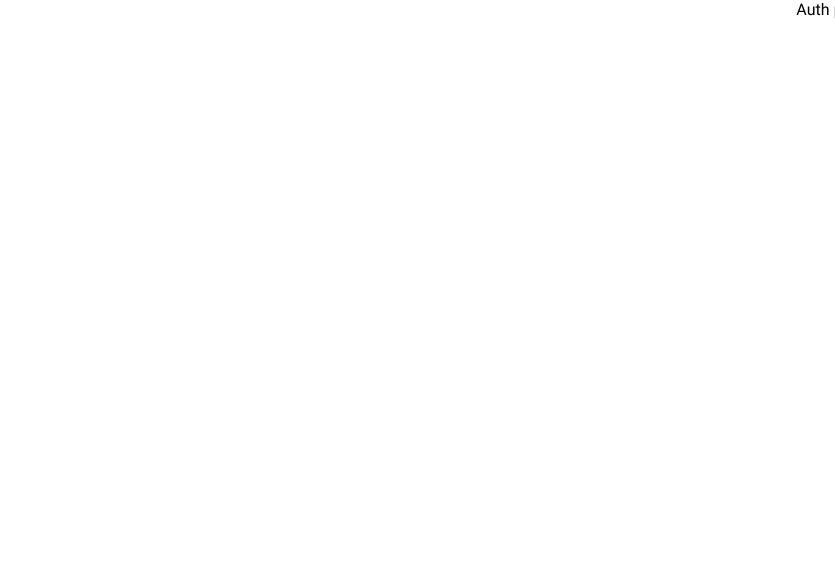
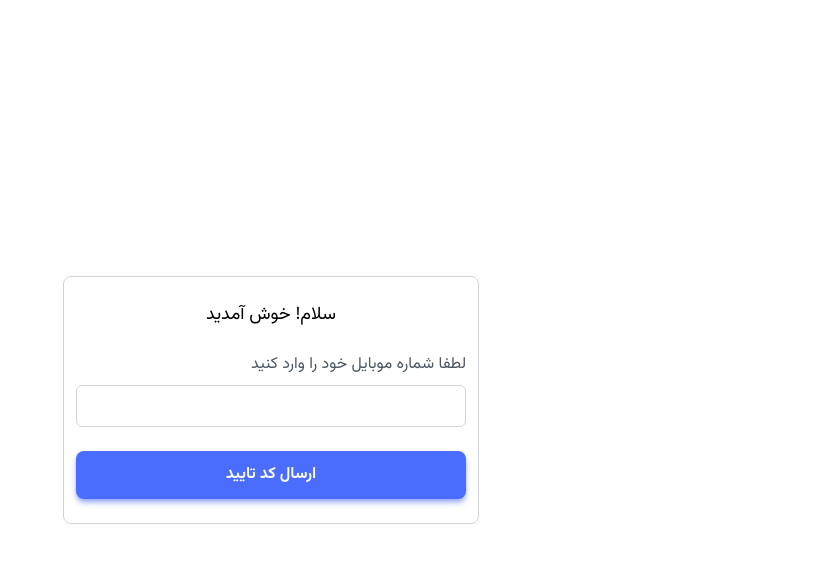
Before and after one commit to mahdi-q/Freelancing-App-Project, a React (Vite) app: page /auth in a window 1280 px wide. Shown: the top 562 px of the page, without its empty margins (445-1280 px from the left). Built offline with nearby package versions, Linux system fonts and the light colour scheme.

Commit message:
Create SendOTPForm component

```diff
--- a/eslint.config.js
+++ b/eslint.config.js
@@ -33,6 +33,7 @@ export default [
         'warn',
         { allowConstantExport: true },
       ],
+      "react/prop-types": "off"
     },
   },
 ]
--- /dev/null
+++ b/src/Features/Authentication/SendOTPForm.jsx
@@ -0,0 +1,22 @@
+import { useState } from "react";
+import TextFieldInput from "../../UI/TextFieldInput";
+
+function SendOTPForm() {
+  const [phoneNumber, setPhoneNumber] = useState("");
+
+  return (
+    <form className="mx-4 space-y-6 rounded-lg border border-secondary-300 px-3 py-6">
+      <h2 className="text-center text-lg">سلام! خوش آمدید</h2>
+
+      <TextFieldInput
+        label={"لطفا شماره موبایل خود را وارد کنید"}
+        name={"phoneNumber"}
+        value={phoneNumber}
+        onChange={(e) => setPhoneNumber(e.target.value)}
+      />
+
+      <button className="btn btn--primary w-full">ارسال کد تایید</button>
+    </form>
+  );
+}
+export default SendOTPForm;
--- a/src/Pages/Auth.jsx
+++ b/src/Pages/Auth.jsx
@@ -1,4 +1,10 @@
+import SendOTPForm from "../Features/Authentication/SendOTPForm";
+
 function Auth() {
-  return <div className="w-full sm:max-w-sm">Auth page</div>;
+  return (
+    <div className="absolute left-1/2 top-1/2 w-full -translate-x-1/2 -translate-y-1/2 transform sm:max-w-md">
+      <SendOTPForm />
+    </div>
+  );
 }
 export default Auth;
--- /dev/null
+++ b/src/UI/TextFieldInput.jsx
@@ -0,0 +1,20 @@
+function TextFieldInput({ label, name, value, onChange }) {
+  return (
+    <div>
+      <label className="mb-2 text-secondary-600" htmlFor={name}>
+        {label}
+      </label>
+
+      <input
+        value={value}
+        onChange={onChange}
+        id={name}
+        name={name}
+        className="textField__input"
+        type="text"
+        autoComplete="off"
+      />
+    </div>
+  );
+}
+export default TextFieldInput;
--- a/src/index.css
+++ b/src/index.css
@@ -36,14 +36,30 @@
   }
 }
 
+@layer components {
+  .textField__input {
+    @apply w-full rounded-md border border-secondary-300 p-2 text-secondary-900 transition-all duration-300 hover:border-primary-500 focus:border-primary-500 focus:shadow-sm focus:shadow-primary-400;
+  }
+
+  .btn {
+    @apply rounded-lg font-bold text-secondary-50 shadow-md transition-all duration-300;
+  }
+
+  .btn--primary {
+    @apply bg-primary-900 p-3 shadow-primary-500 hover:bg-primary-800;
+  }
+
+  .btn--secondary {
+    @apply bg-secondary-600 p-2 shadow-secondary-300 hover:bg-secondary-500;
+  }
+}
+
 *,
 *::after,
 *::before {
   margin: 0;
   padding: 0;
-  border: none;
   outline: none;
-  list-style: none;
   box-sizing: border-box;
   scroll-behavior: smooth;
 }
@@ -64,3 +80,7 @@ button:disabled {
   pointer-events: none;
   box-shadow: none;
 }
+
+label {
+  display: block;
+}
```
